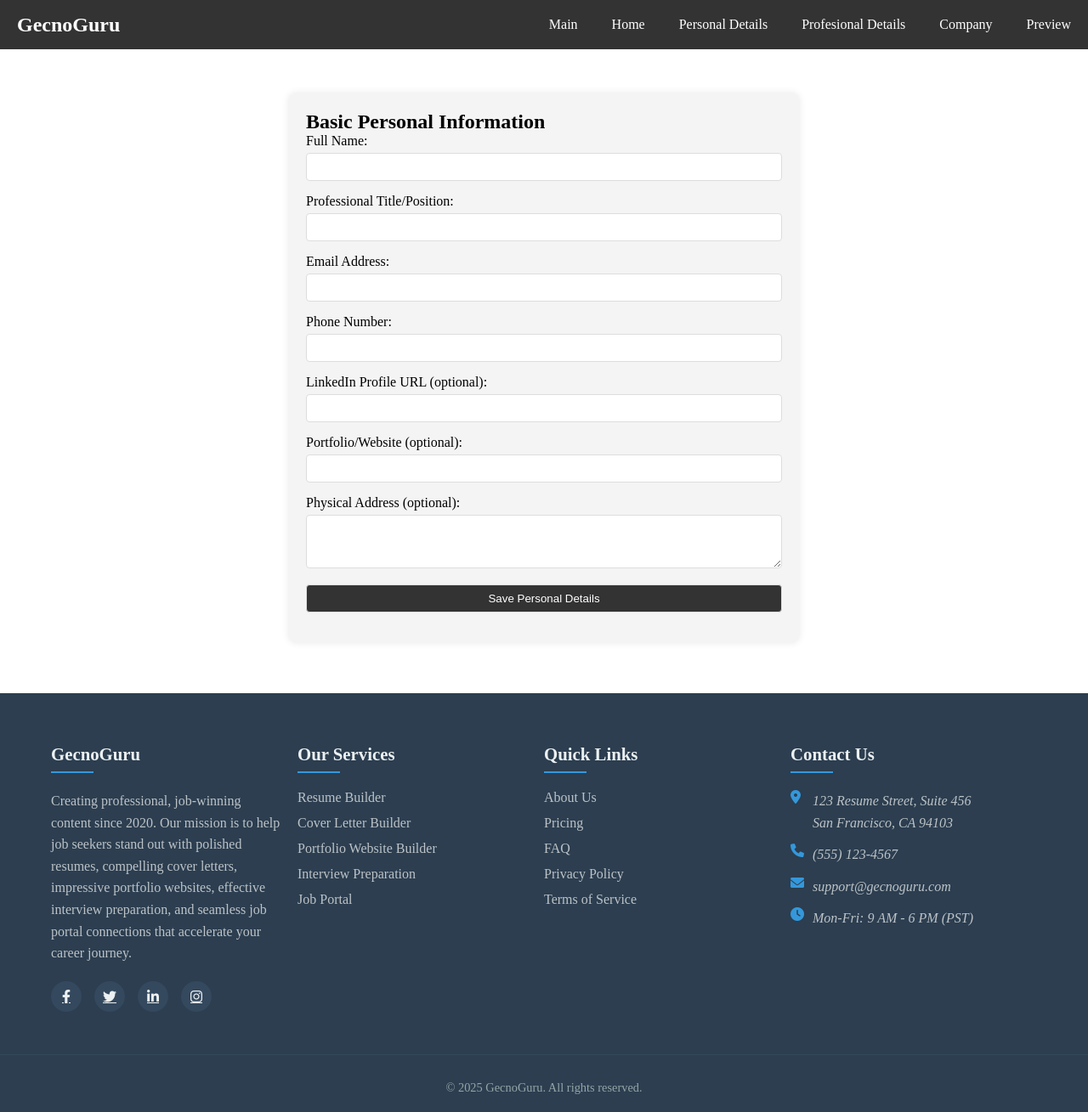
After one commit to nerajlal/GecnoGuru, a PHP site: page /Cover/personal.php in a window 1280 px wide. The commit adds this page. Shown: the whole page at 85% size. Run offline with PHP 8.4, Linux system fonts and the light colour scheme; the visitor is signed in with stand-in values (Sample User, id 1).

Commit message:
Add files via upload
Cover letter Section

```diff
--- /dev/null
+++ b/Cover/controller.php
@@ -0,0 +1,262 @@
+<?php
+// controller.php
+session_start();
+include 'dbconnect.php';
+
+// Initialize database connection
+$conn = new mysqli($host, $user, $pass, $dbname);
+
+// Check database connection
+if ($conn->connect_error) {
+    die("Database connection failed: " . $conn->connect_error);
+}
+
+// Function to sanitize input data
+function sanitizeInput($data) {
+    return htmlspecialchars(stripslashes(trim($data)));
+}
+
+// Handle Personal Details Form Submission
+if (isset($_POST['submit_personal_details'])) {
+    // Sanitize and validate inputs
+    $full_name = sanitizeInput($_POST['full_name']);
+    $professional_title = sanitizeInput($_POST['professional_title']);
+    $email = sanitizeInput($_POST['email']);
+    $phone = sanitizeInput($_POST['phone']);
+    $linkedin_url = isset($_POST['linkedin_url']) ? sanitizeInput($_POST['linkedin_url']) : '';
+    $portfolio_url = isset($_POST['portfolio_url']) ? sanitizeInput($_POST['portfolio_url']) : '';
+    $address = isset($_POST['address']) ? sanitizeInput($_POST['address']) : '';
+    $user_email = $_SESSION['email'];
+
+    // Check if user already has personal details
+    $check_sql = "SELECT * FROM personal_details_cover WHERE user_email = ?";
+    $check_stmt = $conn->prepare($check_sql);
+    $check_stmt->bind_param("s", $user_email);
+    $check_stmt->execute();
+    $result = $check_stmt->get_result();
+
+    if ($result->num_rows > 0) {
+        // Update existing record
+        $sql = "UPDATE personal_details_cover SET
+                full_name = ?,
+                professional_title = ?,
+                email = ?,
+                phone = ?,
+                linkedin_url = ?,
+                portfolio_url = ?,
+                address = ?
+                WHERE user_email = ?";
+    } else {
+        // Insert new record
+        $sql = "INSERT INTO personal_details_cover (
+                full_name,
+                professional_title,
+                email,
+                phone,
+                linkedin_url,
+                portfolio_url,
+                address,
+                user_email
+                ) VALUES (?, ?, ?, ?, ?, ?, ?, ?)";
+    }
+
+    $stmt = $conn->prepare($sql);
+    $stmt->bind_param("ssssssss",
+        $full_name,
+        $professional_title,
+        $email,
+        $phone,
+        $linkedin_url,
+        $portfolio_url,
+        $address,
+        $user_email
+    );
+
+    if ($stmt->execute()) {
+        $_SESSION['success_message'] = "Personal details saved successfully!";
+    } else {
+        $_SESSION['error_message'] = "Error saving personal details: " . $conn->error;
+    }
+
+    $stmt->close();
+    $check_stmt->close();
+    header("Location: profesional.php");
+    exit();
+}
+
+// Handle Professional Details Form Submission
+if (isset($_POST['submit_profesional_details'])) {
+    // Sanitize and validate inputs
+    $current_job_title = sanitizeInput($_POST['current_job_title']);
+    $years_experience = sanitizeInput($_POST['years_experience']);
+    $key_skills = sanitizeInput($_POST['key_skills']);
+    $notable_achievements = sanitizeInput($_POST['notable_achievements']);
+    $user_email = $_SESSION['email'];
+
+    // Check if user already has professional details
+    $check_sql = "SELECT * FROM professional_details_cover WHERE user_email = ?";
+    $check_stmt = $conn->prepare($check_sql);
+    $check_stmt->bind_param("s", $user_email);
+    $check_stmt->execute();
+    $result = $check_stmt->get_result();
+
+    if ($result->num_rows > 0) {
+        // Update existing record
+        $sql = "UPDATE professional_details_cover SET
+                current_job_title = ?,
+                years_experience = ?,
+                key_skills = ?,
+                notable_achievements = ?
+                WHERE user_email = ?";
+    } else {
+        // Insert new record
+        $sql = "INSERT INTO professional_details_cover (
+                current_job_title,
+                years_experience,
+                key_skills,
+                notable_achievements,
+                user_email
+                ) VALUES (?, ?, ?, ?, ?)";
+    }
+
+    $stmt = $conn->prepare($sql);
+    $stmt->bind_param("sisss",
+        $current_job_title,
+        $years_experience,
+        $key_skills,
+        $notable_achievements,
+        $user_email
+    );
+
+    if ($stmt->execute()) {
+        $_SESSION['success_message'] = "Professional details saved successfully!";
+    } else {
+        $_SESSION['error_message'] = "Error saving professional details: " . $conn->error;
+    }
+
+    $stmt->close();
+    $check_stmt->close();
+    header("Location: specifics.php");
+    exit();
+}
+
+// Handle Company/Letter Details Form Submission
+if (isset($_POST['submit_company_letter'])) {
+    // Sanitize and validate inputs
+    $company_name = sanitizeInput($_POST['company_name']);
+    $position_applying_for = sanitizeInput($_POST['position_applying_for']);
+    $hiring_manager = isset($_POST['hiring_manager']) ? sanitizeInput($_POST['hiring_manager']) : '';
+    $job_source = isset($_POST['job_source']) ? sanitizeInput($_POST['job_source']) : '';
+    $user_email = $_SESSION['email'];
+
+    // Get user's personal and professional details
+    $personal_sql = "SELECT * FROM personal_details_cover WHERE user_email = ?";
+    $personal_stmt = $conn->prepare($personal_sql);
+    $personal_stmt->bind_param("s", $user_email);
+    $personal_stmt->execute();
+    $personal_result = $personal_stmt->get_result();
+    $personal_data = $personal_result->fetch_assoc();
+
+    $professional_sql = "SELECT * FROM professional_details_cover WHERE user_email = ?";
+    $professional_stmt = $conn->prepare($professional_sql);
+    $professional_stmt->bind_param("s", $user_email);
+    $professional_stmt->execute();
+    $professional_result = $professional_stmt->get_result();
+    $professional_data = $professional_result->fetch_assoc();
+
+    if (!$personal_data || !$professional_data) {
+        $_SESSION['error_message'] = "Please complete your personal and professional details first.";
+        header("Location: specifics.php");
+        exit();
+    }
+
+    // Generate the cover letter
+    $cover_letter = generateCoverLetter(
+        $personal_data,
+        $professional_data,
+        array(
+            'company_name' => $company_name,
+            'position_applying_for' => $position_applying_for,
+            'hiring_manager' => $hiring_manager,
+            'job_source' => $job_source
+        )
+    );
+
+
+    // Save the cover letter to the database
+    $sql = "INSERT INTO cover_letters (
+            user_email,
+            company_name,
+            position_applying_for,
+            hiring_manager,
+            job_source,
+            cover_letter_content,
+            generated_date
+            ) VALUES (?, ?, ?, ?, ?, ?, NOW())";
+
+    $stmt = $conn->prepare($sql);
+    $stmt->bind_param("ssssss",
+        $user_email,
+        $company_name,
+        $position_applying_for,
+        $hiring_manager,
+        $job_source,
+        $cover_letter
+    );
+
+    if ($stmt->execute()) {
+        $_SESSION['cover_letter'] = $cover_letter;
+        $_SESSION['success_message'] = "Cover letter generated successfully!";
+        header("Location: preview.php");
+    } else {
+        $_SESSION['error_message'] = "Error generating cover letter: " . $conn->error;
+        header("Location: specifics.php");
+    }
+
+    $stmt->close();
+    $personal_stmt->close();
+    $professional_stmt->close();
+    exit();
+}
+
+// Function to generate cover letter
+function generateCoverLetter($personal_data, $professional_data, $company_data) {
+    $salutation = !empty($company_data['hiring_manager']) ?
+        "Dear " . $company_data['hiring_manager'] . "," : "Dear Hiring Manager,";
+
+    $introduction = "I am excited to apply for the " . $company_data['position_applying_for'] .
+        " position at " . $company_data['company_name'] . ". " .
+        "With " . $professional_data['years_experience'] . " years of experience as a " .
+        $professional_data['current_job_title'] . ", I am confident in my ability to contribute effectively to your team.";
+
+    $body = "In my current role, I have developed expertise in " .
+        str_replace(",", ", ", $professional_data['key_skills']) . ". " .
+        "Some of my notable achievements include: " . $professional_data['notable_achievements'] . ". " .
+        "I am particularly drawn to this opportunity at " . $company_data['company_name'];
+
+    $closing = "I would welcome the opportunity to discuss how my skills and experiences align with your needs. " .
+        "Thank you for your time and consideration. I look forward to your response.";
+
+    $signature = "Sincerely,\n" . $personal_data['full_name'] . "\n" .
+        $personal_data['professional_title'] . "\n" .
+        (!empty($personal_data['phone']) ? "Phone: " . $personal_data['phone'] . "\n" :"") .
+        (!empty($personal_data['email']) ? "Email: " . $personal_data['email'] : "") .
+        (!empty($personal_data['linkedin_url']) ? "LinkedIn: " . $personal_data['linkedin_url'] : "") .
+        (!empty($personal_data['portfolio_url']) ? "Portfolio: " . $personal_data['portfolio_url'] : "");
+
+    $cover_letter = $personal_data['full_name'] . "\n" .
+        (!empty($personal_data['address']) ? $personal_data['address'] . "\n" : "\n") .
+        date("F j, Y") . "\n" .
+        $company_data['company_name'] . "\n" .
+        $salutation . "\n" .
+        $introduction . "\n" .
+        $body . "\n" .
+        $closing . "\n" .
+        $signature;
+
+    return $cover_letter;
+}
+
+// Close database connection
+$conn->close();
+?>
--- /dev/null
+++ b/Cover/dbconnect.php
@@ -0,0 +1,26 @@
+<?php
+$host = 'localhost';
+$user = 'root';
+$pass = '';
+$dbname = 'resume_builder';
+
+// Create connection
+$conn = new mysqli($host, $user, $pass);
+
+// Check connection
+if ($conn->connect_error) {
+    die("Connection failed: " . $conn->connect_error);
+}
+
+// Close initial connection and reconnect to the specific database
+$conn->close();
+$conn = new mysqli($host, $user, $pass, $dbname);
+
+// Check database connection
+if ($conn->connect_error) {
+    die("Database connection failed: " . $conn->connect_error);
+}
+
+// Close the connection
+$conn->close();
+?>
--- a/Cover/navbar.php
+++ b/Cover/navbar.php
@@ -130,6 +130,10 @@
         <ul class="nav-menu">
             <li><a href="../index1.php">Main </a></li>
             <li><a href="index.php">Home</a></li>
+            <li><a href="personal.php">Personal Details</a></li>
+            <li><a href="profesional.php">Profesional Details</a></li>
+            <li><a href="specifics.php">Company</a></li>
+            <li><a href="preview.php">Preview</a></li>
 
         </ul>
     </nav>
--- /dev/null
+++ b/Cover/personal.php
@@ -0,0 +1,72 @@
+<?php
+include 'navbar.php';
+include 'controller.php';
+
+// Ensure user is logged in
+// session_start();
+if (!isset($_SESSION['email'])) {
+    header("Location: personal.php");
+    exit();
+}
+?>
+<!DOCTYPE html>
+<html lang="en">
+<head>
+    <meta charset="UTF-8">
+    <meta name="viewport" content="width=device-width, initial-scale=1.0">
+    <title>Cover Letter Builder</title>
+    <link rel="stylesheet" href="style.css">
+    <link rel="stylesheet" href="https://cdnjs.cloudflare.com/ajax/libs/font-awesome/6.0.0-beta3/css/all.min.css">
+</head>
+<body>
+    <div class="form-container">
+        <form action="controller.php" method="POST" id="personalForm">
+            <h2>Basic Personal Information</h2>
+
+            <div class="form-group">
+                <label for="full_name">Full Name:</label>
+                <input type="text" id="full_name" name="full_name" required>
+            </div>
+
+            <div class="form-group">
+                <label for="professional_title">Professional Title/Position:</label>
+                <input type="text" id="professional_title" name="professional_title" required>
+            </div>
+
+            <div class="form-group">
+                <label for="email">Email Address:</label>
+                <input type="email" id="email" name="email" required>
+            </div>
+
+            <div class="form-group">
+                <label for="phone">Phone Number:</label>
+                <input type="tel" id="phone" name="phone" required>
+            </div>
+
+            <div class="form-group">
+                <label for="linkedin_url">LinkedIn Profile URL (optional):</label>
+                <input type="url" id="linkedin_url" name="linkedin_url">
+            </div>
+
+            <div class="form-group">
+                <label for="portfolio_url">Portfolio/Website (optional):</label>
+                <input type="url" id="portfolio_url" name="portfolio_url">
+            </div>
+
+            <div class="form-group">
+                <label for="address">Physical Address (optional):</label>
+                <textarea id="address" name="address" rows="3"></textarea>
+            </div>
+
+            <div class="form-group">
+                <input type="submit" name="submit_personal_details" value="Save Personal Details">
+            </div>
+
+        </form>
+    </div>
+</body>
+</html>
+
+<?php
+    include('footer.php');
+?>
--- /dev/null
+++ b/Cover/style.css
@@ -0,0 +1,121 @@
+
+        /* Navbar Styling */
+        .navbar {
+            background-color: #333;
+            overflow: hidden;
+            display: flex;
+            justify-content: space-between;
+            align-items: center;
+            padding: 10px 20px;
+        }
+
+        .navbar .logo a {
+            color: white;
+            text-decoration: none;
+            font-size: 1.5em;
+            font-weight: bold;
+        }
+
+        .navbar .nav-menu {
+            list-style-type: none;
+            display: flex;
+            margin: 0;
+            padding: 0;
+        }
+
+        .navbar .nav-menu li {
+            margin-left: 20px;
+        }
+
+        .navbar .nav-menu li a {
+            color: white;
+            text-decoration: none;
+            transition: color 0.3s ease;
+        }
+
+        .navbar .nav-menu li a:hover {
+            color: #ddd;
+        }
+
+
+
+        /* Form Container Styles */
+.form-container {
+    max-width: 600px;
+    margin: 50px auto;
+    padding: 20px;
+    background-color: #f4f4f4;
+    border-radius: 8px;
+    box-shadow: 0 0 10px rgba(0,0,0,0.1);
+}
+
+.form-group {
+    margin-bottom: 15px;
+    position: relative;
+}
+
+.form-group label {
+    display: block;
+    margin-bottom: 5px;
+}
+
+.form-group input,
+.form-group textarea,
+.form-group select {
+    width: 100%;
+    padding: 8px;
+    border: 1px solid #ddd;
+    border-radius: 4px;
+}
+
+.form-group input[type="submit"] {
+    background-color: #333;
+    color: white;
+    cursor: pointer;
+    transition: background-color 0.3s ease;
+}
+
+.form-group input[type="submit"]:hover {
+    background-color: #555;
+}
+
+/* Add Education Button Styles */
+.add-education-btn {
+    background: none;
+    border: none;
+    color: #007bff;
+    cursor: pointer;
+    font-size: 16px;
+    display: flex;
+    align-items: center;
+    justify-content: center;
+    margin-top: 10px;
+}
+
+.add-education-btn:hover {
+    color: #0056b3;
+}
+
+.add-education-btn i {
+    margin-right: 5px;
+}
+
+
+.preview-container {
+    max-width: 800px;
+    margin: 0 auto;
+    padding: 20px;
+    background-color: white;
+    box-shadow: 0 0 10px rgba(0,0,0,0.1);
+}
+.section {
+    margin-bottom: 20px;
+    border-bottom: 1px solid #ddd;
+    padding-bottom: 15px;
+}
+.section-title {
+    color: #333;
+    border-bottom: 2px solid #333;
+    padding-bottom: 5px;
+    margin-bottom: 10px;
+}
```
Also changed, not shown: Cover/preview.php (added, +105 -0 lines), Cover/profesional.php (added, +57 -0 lines), Cover/specifics.php (added, +56 -0 lines).
